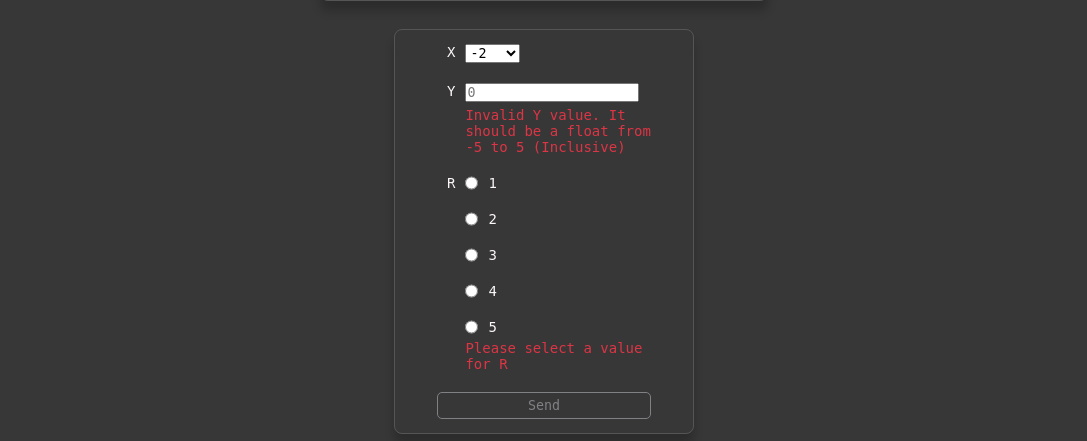
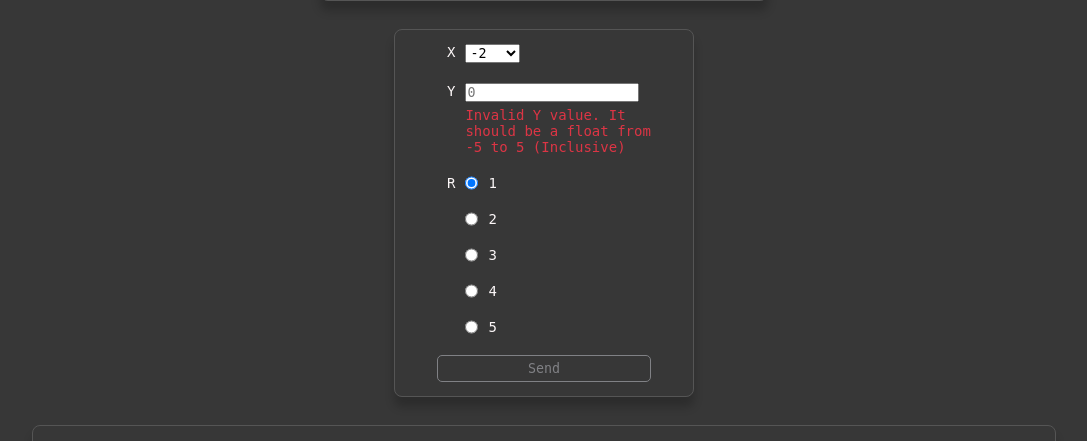
Before and after one commit to laoqiu233/itmo_web, a PHP site: page / in a window 1280 px wide. Shown: the part 482-923 px from the top of the page, without its empty margins (96-1183 px from the left). Run offline with PHP 8.4, Linux system fonts and the light colour scheme.

Commit message:
Fixed float regex

```diff
--- a/index.php
+++ b/index.php
@@ -75,7 +75,7 @@
                     <div>
                         <div>
                             <div class="row">
-                                <input type="radio" name="r" id="r-1" value="1">
+                                <input type="radio" name="r" id="r-1" value="1" checked>
                                 <label for="r-1">1</label>
                             </div>
                             <div class="row">
--- a/static/validation.js
+++ b/static/validation.js
@@ -1,10 +1,12 @@
 'use strict';
 
+const FLOAT_REGEX = /^-?\d+(?:\.\d+)?$/
 const yInput = document.getElementById("input-y");
 const yInputWarning = document.getElementById("input-y-warning");
-const submit = document.getElementById("form-submit");
 const formElement = document.getElementById("form");
 const rInputWarning = document.getElementById("input-r-warning");
+const submit = document.getElementById("form-submit");
+
 const submitButtonEnabler = {
     _xValid: true,
     _yValid: true,
@@ -40,12 +42,9 @@ function validateY(e) {
     // Clear warning text
     hideWarning(yInputWarning);
     submitButtonEnabler.yValid = true;
+    const value = parseFloat(yInput.value);
 
-    let floatRegex = /^\d+(?:\.\d+)?$/
-
-    let value = parseFloat(yInput.value);
-
-    if (!floatRegex.test(yInput.value) || Number.isNaN(value) || value < -5 || value > 5) {
+    if (!FLOAT_REGEX.test(yInput.value) || value < -5 || value > 5) {
         showWarning(yInputWarning, "Invalid Y value. It should be a float from -5 to 5 (Inclusive)");
         submitButtonEnabler.yValid = false;
     }
@@ -56,9 +55,10 @@ yInput.dispatchEvent(new InputEvent('input'));
 
 function validateForm(e) {
     const formData = new FormData(formElement);
+
+    // Validate R
     submitButtonEnabler.rValid = true;
 
-    // Validate R
     hideWarning(rInputWarning);
     if (!formData.has('r')) {
         showWarning(rInputWarning, "Please select a value for R");
```
